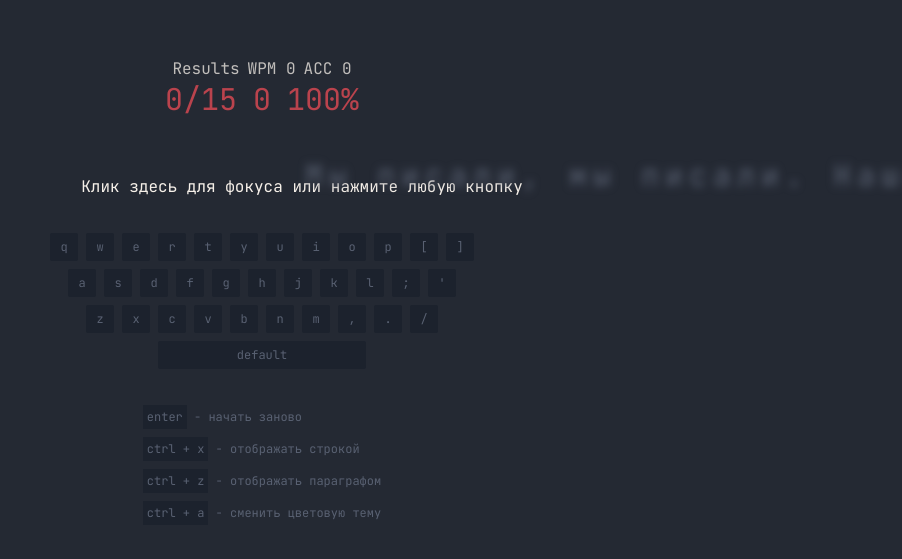
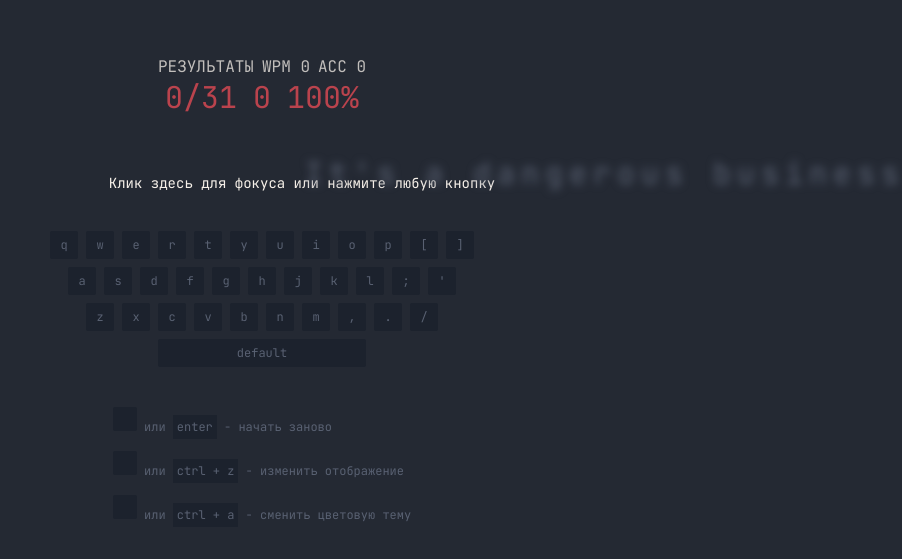
Before and after one commit to kirillmihalych/code-type, a Vue app: page / in a window 1280 px wide. Shown: the part 111-670 px from the top of the page, without its empty margins (378-1280 px from the left). Built offline with nearby package versions, Linux system fonts and the light colour scheme; what @tanstack/vue-query would draw is missing.

Commit message:
add buttons and icons

```diff
--- a/src/App.vue
+++ b/src/App.vue
@@ -32,7 +32,7 @@
       ></div>
       <div
         v-show="!isInputFocused"
-        class="absolute top-1/2 w-full text-center text-helper"
+        class="text-smallest xl:text-sm absolute top-1/2 w-full text-center text-helper"
       >
         Клик здесь для фокуса или нажмите любую кнопку
       </div>
@@ -86,18 +86,34 @@
       </form>
     </div>
     <KeymapLayout />
+
     <div>
-      <p class="text-text text-xs mt-10">
-        <span class="bg-bg p-1">enter</span> - начать заново
+      <p class="text-text text-smallest xl:text-xs mt-10">
+        <button
+          @click="reset"
+          class="size-6 rounded-sm bg-bg hover:bg-helper transition-colors"
+        >
+          <i class="fa-solid fa-repeat text-text"></i>
+        </button>
+        или <span class="bg-bg p-1">enter</span> - начать заново
       </p>
-      <p class="text-text text-xs mt-4">
-        <span class="bg-bg p-1">ctrl + x</span> - отображать строкой
+      <p class="text-text text-smallest xl:text-xs mt-4">
+        <button
+          @click="toggleMode"
+          class="size-6 rounded-sm bg-bg hover:bg-helper transition-colors"
+        >
+          <i class="fa-regular fa-keyboard text-text"></i>
+        </button>
+        или <span class="bg-bg p-1">ctrl + z</span> - изменить отображение
       </p>
-      <p class="text-text text-xs mt-4">
-        <span class="bg-bg p-1">ctrl + z</span> - отображать параграфом
-      </p>
-      <p class="text-text text-xs mt-4">
-        <span class="bg-bg p-1">ctrl + a</span> - сменить цветовую тему
+      <p class="text-text text-smallest xl:text-xs mt-4">
+        <button
+          @click="toggleColorTheme"
+          class="size-6 rounded-sm bg-bg hover:bg-helper transition-colors"
+        >
+          <i class="fa-solid fa-palette text-text"></i>
+        </button>
+        или <span class="bg-bg p-1">ctrl + a</span> - сменить цветовую тему
       </p>
     </div>
   </main>
@@ -116,8 +132,7 @@ import KeymapLayout from "./components/KeymapLayout.vue";
 import CountdownTimer from "./components/CountdownTimer.vue";
 import ResultsDisplay from "./components/ResultsDisplay.vue";
 
-const { space, enter, current, ControlLeft_z, ControlLeft_x, ControlLeft_a } =
-  useMagicKeys();
+const { space, enter, current, ControlLeft_z, ControlLeft_a } = useMagicKeys();
 
 const words = useTemplateRef("words");
 const totalWords = ref(null);
@@ -154,9 +169,9 @@ const caretStyle = computed(() => {
       };
 });
 
-// "Мы писали, мы писали. Наши пальчики устали. А теперь мы отдохнем и опять писать пойдём."
+// "It's a dangerous business, Frodo, going out your door. You step onto the road, and if you don't keep your feet, there's no knowing where you might be swept off to."
 const text = ref(
-  "Мы писали, мы писали. Наши пальчики устали. А теперь мы отдохнем и опять писать пойдём."
+  "It's a dangerous business, Frodo, going out your door. You step onto the road, and if you don't keep your feet, there's no knowing where you might be swept off to."
 );
 const totalChars = computed(() => {
   return text.value.split("").length;
@@ -169,14 +184,8 @@ const isTapeMode = computed(() => {
 const isClassicMode = computed(() => {
   return currentMode.value === "classic";
 });
-function setTapeMode() {
-  currentMode.value = "tape";
-  setTimeout(() => {
-    reset();
-  }, 150);
-}
-function setClassicMode() {
-  currentMode.value = "classic";
+function toggleMode() {
+  currentMode.value = currentMode.value === "tape" ? "classic" : "tape";
   setTimeout(() => {
     reset();
   }, 150);
@@ -191,8 +200,7 @@ function toggleColorTheme() {
   }
 }
 
-whenever(ControlLeft_z, () => setTapeMode());
-whenever(ControlLeft_x, () => setClassicMode());
+whenever(ControlLeft_z, () => toggleMode());
 whenever(ControlLeft_a, () => toggleColorTheme());
 
 const mistakes = ref([]);
--- a/src/components/ResultsDisplay.vue
+++ b/src/components/ResultsDisplay.vue
@@ -1,7 +1,7 @@
 <template>
   <div class="grid place-items-center opacity-75">
-    <div class="flex gap-2 text-helper">
-      <span>Results</span>
+    <div class="flex gap-2 text-helper uppercase">
+      <span>Результаты</span>
       <span>WPM {{ props.finalResultWpm }}</span>
       <span>ACC {{ props.finalAccuracy }}</span>
     </div>
```
